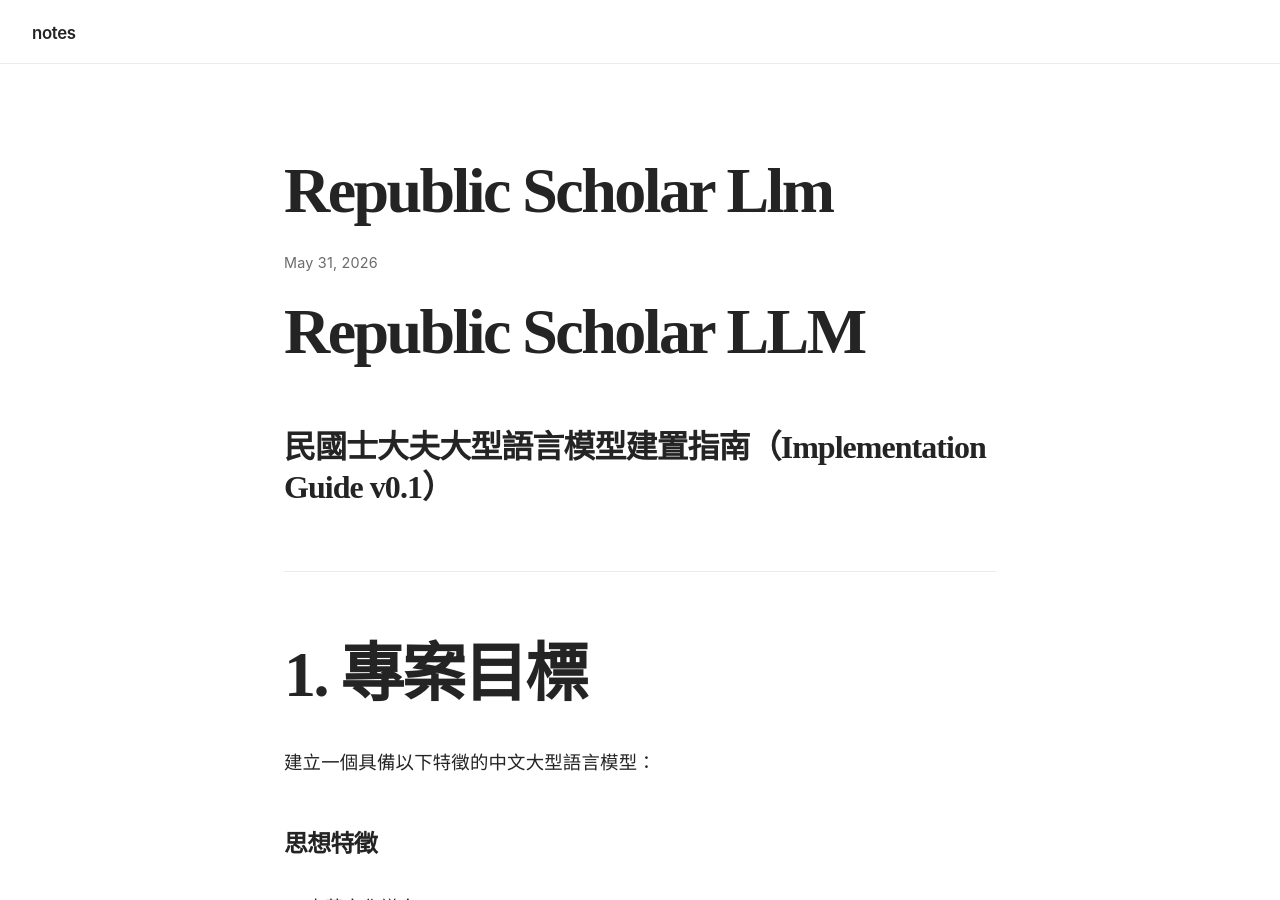
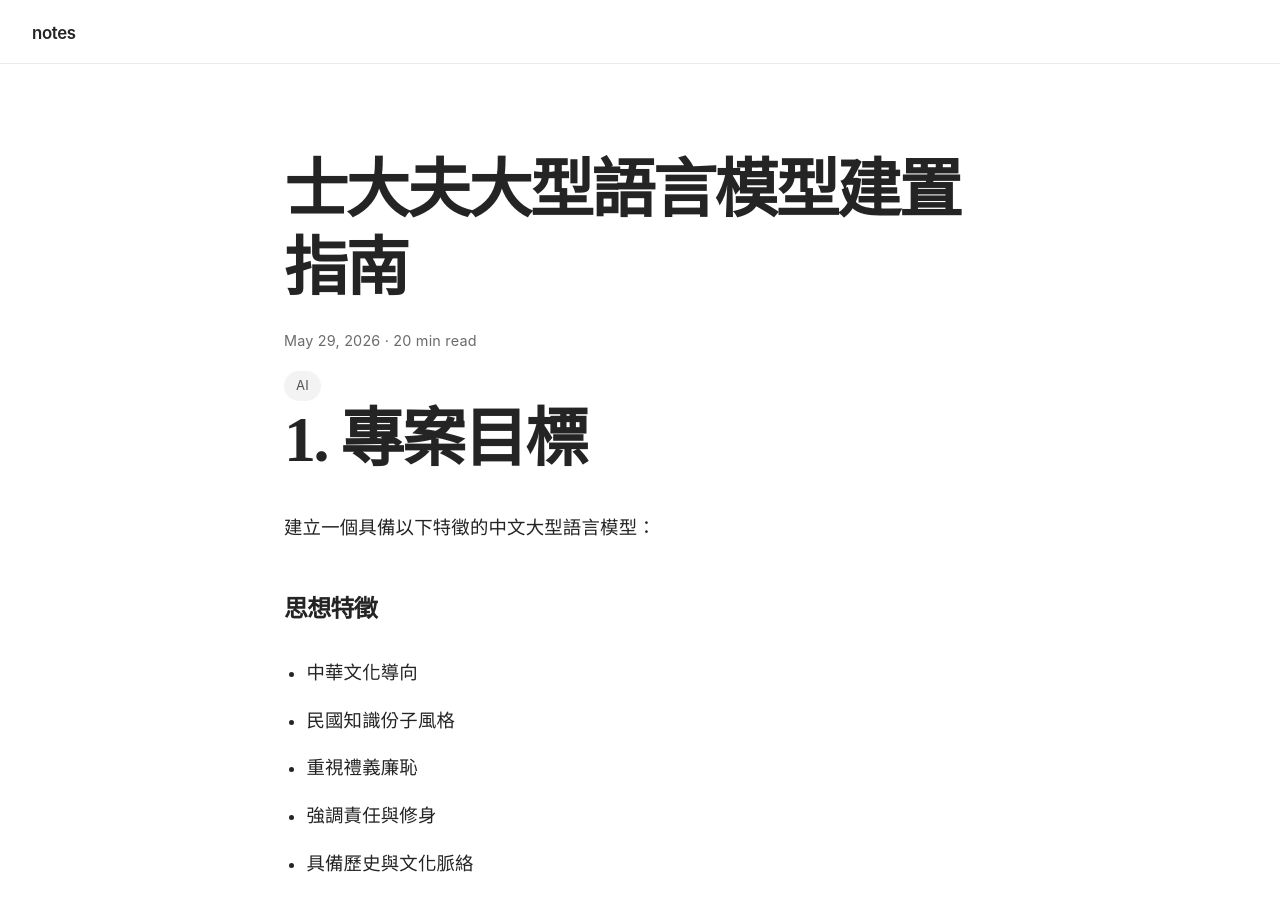
Before and after one commit to linjose/notes, a Jekyll site: the page built from _posts/2026-05-31-Republic-Scholar-LLM.md, in a window 1280 px wide and 900 px high. Built offline with Jekyll 4.4.1, drawn with Linux system fonts in a browser that asks for light colours; our own code applies the rules of GitHub Pages for plain Markdown files.

Commit message:
Update 2026-05-31-Republic-Scholar-LLM.md

```diff
--- a/_posts/2026-05-31-Republic-Scholar-LLM.md
+++ b/_posts/2026-05-31-Republic-Scholar-LLM.md
@@ -1,7 +1,10 @@
-# Republic Scholar LLM
-
-## 民國士大夫大型語言模型建置指南（Implementation Guide v0.1）
-
+---
+layout: post
+title: 士大夫大型語言模型建置指南
+date: 2026-05-29
+reading_time: 20 min read
+tags: [AI]
+excerpt: （Implementation Guide v0.1）
 ---
 
 # 1. 專案目標
```
